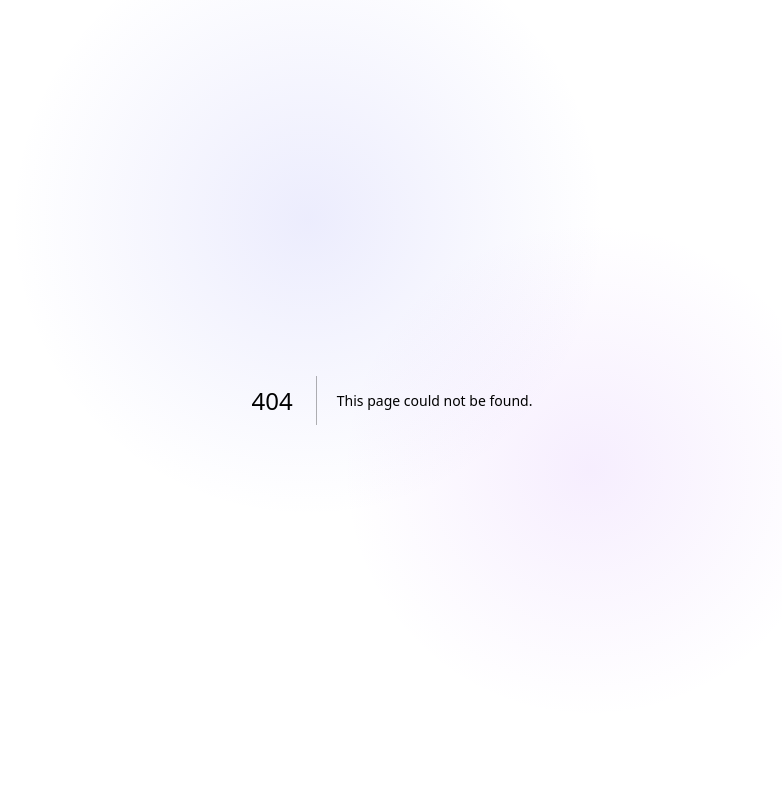
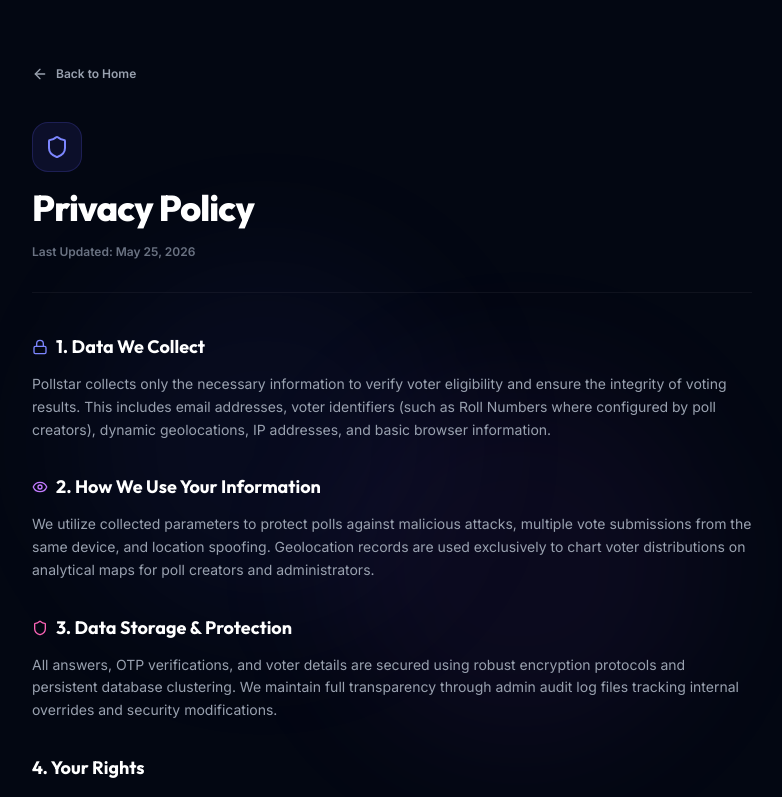
Before and after one commit to adrishkb-sketch/Pollstar, a Next.js app: page /privacy in a window 1280 px wide. Before the commit this address had no page. Shown: the top 797 px of the page, without its empty margins (248-1030 px from the left). Built offline with nearby package versions, Linux system fonts and the light colour scheme.

Commit message:
Initial commit - Pollstar platform

```diff
--- a/src/app/globals.css
+++ b/src/app/globals.css
@@ -59,13 +59,20 @@
   background: rgba(99, 102, 241, 0.4);
 }
 
+html, body {
+  overflow-x: hidden;
+  max-width: 100%;
+  position: relative;
+  overscroll-behavior-x: none;
+  touch-action: pan-y;
+}
+
 body {
   background-color: var(--background);
   color: var(--foreground);
   font-family: var(--font-inter);
   min-height: 100vh;
   position: relative;
-  overflow-x: hidden;
 }
 
 /* Glowing background ambient orbs */
--- a/src/app/layout.tsx
+++ b/src/app/layout.tsx
@@ -1,4 +1,4 @@
-import type { Metadata } from "next";
+import type { Metadata, Viewport } from "next";
 import { Outfit, Inter } from "next/font/google";
 import "./globals.css";
 
@@ -22,6 +22,13 @@
   },
 };
 
+export const viewport: Viewport = {
+  width: "device-width",
+  initialScale: 1.0,
+  maximumScale: 1.0,
+  userScalable: false,
+};
+
 export default function RootLayout({
   children,
 }: Readonly<{
--- a/src/app/page.tsx
+++ b/src/app/page.tsx
@@ -43,20 +43,20 @@
               Dashboard
             </Link>
           ) : (
-            <>
+            <div className="flex items-center space-x-2 sm:space-x-4">
               <Link
                 href="/login"
-                className="px-4 py-2 text-sm font-semibold text-gray-300 hover:text-white transition-all"
+                className="px-3 sm:px-4 py-2 text-xs sm:text-sm font-semibold text-gray-300 hover:text-white transition-all whitespace-nowrap"
               >
                 Log In
               </Link>
               <Link
                 href="/signup"
-                className="px-5 py-2.5 rounded-xl text-sm font-semibold gradient-btn text-white"
+                className="px-4 sm:px-5 py-2 sm:py-2.5 rounded-xl text-xs sm:text-sm font-semibold gradient-btn text-white whitespace-nowrap"
               >
                 Sign Up
               </Link>
-            </>
+            </div>
           )}
         </div>
       </header>
@@ -150,8 +150,12 @@
           <Link href="/admin" className="hover:text-indigo-400 transition-colors">
             Portal Control (/admin)
           </Link>
-          <span className="hover:text-gray-300 transition-colors cursor-pointer">Privacy Policy</span>
-          <span className="hover:text-gray-300 transition-colors cursor-pointer">Terms of Service</span>
+          <Link href="/privacy" className="hover:text-gray-300 transition-colors">
+            Privacy Policy
+          </Link>
+          <Link href="/terms" className="hover:text-gray-300 transition-colors">
+            Terms of Service
+          </Link>
         </div>
       </footer>
     </div>
--- /dev/null
+++ b/src/app/privacy/page.tsx
@@ -0,0 +1,100 @@
+'use client';
+
+import Link from 'next/link';
+import { ArrowLeft, Shield, Lock, Eye } from 'lucide-react';
+
+export default function PrivacyPolicy() {
+  return (
+    <div className="min-h-screen flex flex-col justify-between relative bg-[#030712] text-gray-200">
+
+      {/* Background Ambience glows */}
+      <div className="absolute top-1/4 left-1/4 w-96 h-96 bg-indigo-500/5 rounded-full blur-3xl pointer-events-none" />
+      <div className="absolute bottom-1/4 right-1/4 w-96 h-96 bg-purple-500/5 rounded-full blur-3xl pointer-events-none" />
+
+      {/* Main Content */}
+      <div className="flex-1 max-w-3xl w-full mx-auto px-6 py-16 space-y-10 z-10">
+
+        {/* Navigation */}
+        <Link
+          href="/"
+          className="inline-flex items-center space-x-2 text-xs font-semibold text-gray-400 hover:text-white transition-all group"
+        >
+          <ArrowLeft className="w-4 h-4 transform group-hover:-translate-x-1 transition-transform" />
+          <span>Back to Home</span>
+        </Link>
+
+        {/* Title Block */}
+        <div className="space-y-4 border-b border-white/5 pb-8">
+          <div className="p-3 bg-indigo-500/10 rounded-2xl border border-indigo-500/20 text-indigo-400 w-fit">
+            <Shield className="w-6 h-6" />
+          </div>
+          <h1 className="font-outfit text-3xl sm:text-4xl font-extrabold text-white tracking-tight">
+            Privacy Policy
+          </h1>
+          <p className="text-gray-500 text-xs font-semibold">
+            Last Updated: May 25, 2026
+          </p>
+        </div>
+
+        {/* Content Details */}
+        <div className="space-y-8 text-sm leading-relaxed text-gray-400">
+
+          <section className="space-y-3">
+            <h2 className="font-outfit text-lg font-bold text-white flex items-center space-x-2">
+              <Lock className="w-4 h-4 text-indigo-400" />
+              <span>1. Data We Collect</span>
+            </h2>
+            <p>
+              Pollstar collects only the necessary information to verify voter eligibility and ensure
+              the integrity of voting results. This includes email addresses, voter identifiers (such as Roll Numbers
+              where configured by poll creators), dynamic geolocations, IP addresses, and basic browser information.
+            </p>
+          </section>
+
+          <section className="space-y-3">
+            <h2 className="font-outfit text-lg font-bold text-white flex items-center space-x-2">
+              <Eye className="w-4 h-4 text-purple-400" />
+              <span>2. How We Use Your Information</span>
+            </h2>
+            <p>
+              We utilize collected parameters to protect polls against malicious attacks, multiple vote submissions
+              from the same device, and location spoofing. Geolocation records are used exclusively to chart voter
+              distributions on analytical maps for poll creators and administrators.
+            </p>
+          </section>
+
+          <section className="space-y-3">
+            <h2 className="font-outfit text-lg font-bold text-white flex items-center space-x-2">
+              <Shield className="w-4 h-4 text-pink-400" />
+              <span>3. Data Storage & Protection</span>
+            </h2>
+            <p>
+              All answers, OTP verifications, and voter details are secured using robust encryption protocols
+              and persistent database clustering. We maintain full transparency through admin audit log files
+              tracking internal overrides and security modifications.
+            </p>
+          </section>
+
+          <section className="space-y-3">
+            <h2 className="font-outfit text-lg font-bold text-white flex items-center space-x-2">
+              <span>4. Your Rights</span>
+            </h2>
+            <p>
+              Under our transparent voting standards, poll creators control the retention limits of their polls.
+              Voters participating in closed-list sessions can request their session access states to be reviewed
+              or cleared by reaching out to the respective poll administrator.
+            </p>
+          </section>
+
+        </div>
+
+      </div>
+
+      {/* Footer */}
+      <footer className="w-full max-w-3xl mx-auto px-6 py-8 border-t border-white/5 text-center text-gray-600 text-xs z-10">
+        © 2026 Pollstar. Guaranteed secure digital democratic solutions.
+      </footer>
+
+    </div>
+  );
+}
--- /dev/null
+++ b/src/app/terms/page.tsx
@@ -0,0 +1,100 @@
+'use client';
+
+import Link from 'next/link';
+import { ArrowLeft, FileText, CheckCircle, Scale, AlertOctagon } from 'lucide-react';
+
+export default function TermsOfService() {
+  return (
+    <div className="min-h-screen flex flex-col justify-between relative bg-[#030712] text-gray-200">
+
+      {/* Background Ambience glows */}
+      <div className="absolute top-1/4 left-1/4 w-96 h-96 bg-indigo-500/5 rounded-full blur-3xl pointer-events-none" />
+      <div className="absolute bottom-1/4 right-1/4 w-96 h-96 bg-purple-500/5 rounded-full blur-3xl pointer-events-none" />
+
+      {/* Main Content */}
+      <div className="flex-1 max-w-3xl w-full mx-auto px-6 py-16 space-y-10 z-10">
+
+        {/* Navigation */}
+        <Link
+          href="/"
+          className="inline-flex items-center space-x-2 text-xs font-semibold text-gray-400 hover:text-white transition-all group"
+        >
+          <ArrowLeft className="w-4 h-4 transform group-hover:-translate-x-1 transition-transform" />
+          <span>Back to Home</span>
+        </Link>
+
+        {/* Title Block */}
+        <div className="space-y-4 border-b border-white/5 pb-8">
+          <div className="p-3 bg-indigo-500/10 rounded-2xl border border-indigo-500/20 text-indigo-400 w-fit">
+            <FileText className="w-6 h-6" />
+          </div>
+          <h1 className="font-outfit text-3xl sm:text-4xl font-extrabold text-white tracking-tight">
+            Terms of Service
+          </h1>
+          <p className="text-gray-500 text-xs font-semibold">
+            Last Updated: May 25, 2026
+          </p>
+        </div>
+
+        {/* Content Details */}
+        <div className="space-y-8 text-sm leading-relaxed text-gray-400">
+
+          <section className="space-y-3">
+            <h2 className="font-outfit text-lg font-bold text-white flex items-center space-x-2">
+              <Scale className="w-4.5 h-4.5 text-indigo-400" />
+              <span>1. Agreement to Terms</span>
+            </h2>
+            <p>
+              By accessing or using the Pollstar application, you consent to be legally bound by these terms.
+              If you disagree with any segment of these clauses, you must suspend your access to our voting dashboards
+              and poll administration tools immediately.
+            </p>
+          </section>
+
+          <section className="space-y-3">
+            <h2 className="font-outfit text-lg font-bold text-white flex items-center space-x-2">
+              <CheckCircle className="w-4.5 h-4.5 text-purple-400" />
+              <span>2. Acceptable Platform Use</span>
+            </h2>
+            <p>
+              Voters agree to utilize verification identifiers owned strictly by them and refrain from using
+              temporary email servers, location masking proxies, or automated scripts. Poll creators represent
+              and warrant that all voter databases uploaded or spreadsheet lists imported are acquired legally and ethically.
+            </p>
+          </section>
+
+          <section className="space-y-3">
+            <h2 className="font-outfit text-lg font-bold text-white flex items-center space-x-2">
+              <AlertOctagon className="w-4.5 h-4.5 text-pink-400" />
+              <span>3. Anti-Fraud & Account Audits</span>
+            </h2>
+            <p>
+              Our systems actively monitor ballot actions for network collisions, ISP abnormalities, and device duplicate
+              manipulation. Administrators hold absolute authority to override ballots, reject spoofed geolocations,
+              and suspend accounts violating these conditions with logged trail audits.
+            </p>
+          </section>
+
+          <section className="space-y-3">
+            <h2 className="font-outfit text-lg font-bold text-white flex items-center space-x-2">
+              <span>4. Disclaimer of Warranties</span>
+            </h2>
+            <p>
+              Pollstar provides services on an "as is" and "as available" basis. While we offer real-time synchronizations
+              and cryptographic voter shields, we make no absolute guarantees against sudden localized service downtimes
+              caused by regional internet provider outages.
+            </p>
+          </section>
+
+        </div>
+
+      </div>
+
+      {/* Footer */}
+      <footer className="w-full max-w-3xl mx-auto px-6 py-8 border-t border-white/5 text-center text-gray-600 text-xs z-10">
+        © 2026 Pollstar. Guaranteed secure digital democratic solutions.
+      </footer>
+
+    </div>
+  );
+}
```
